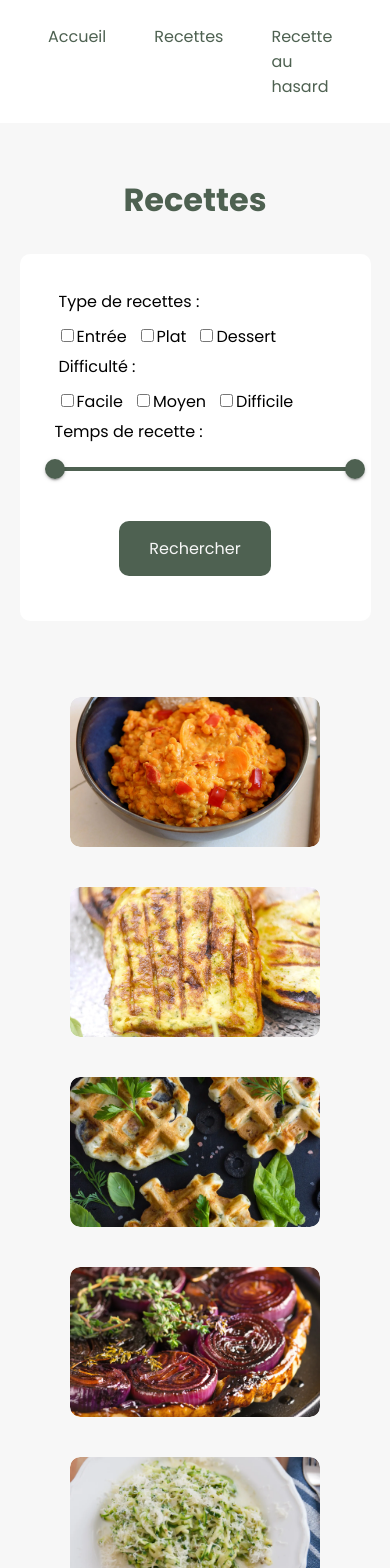
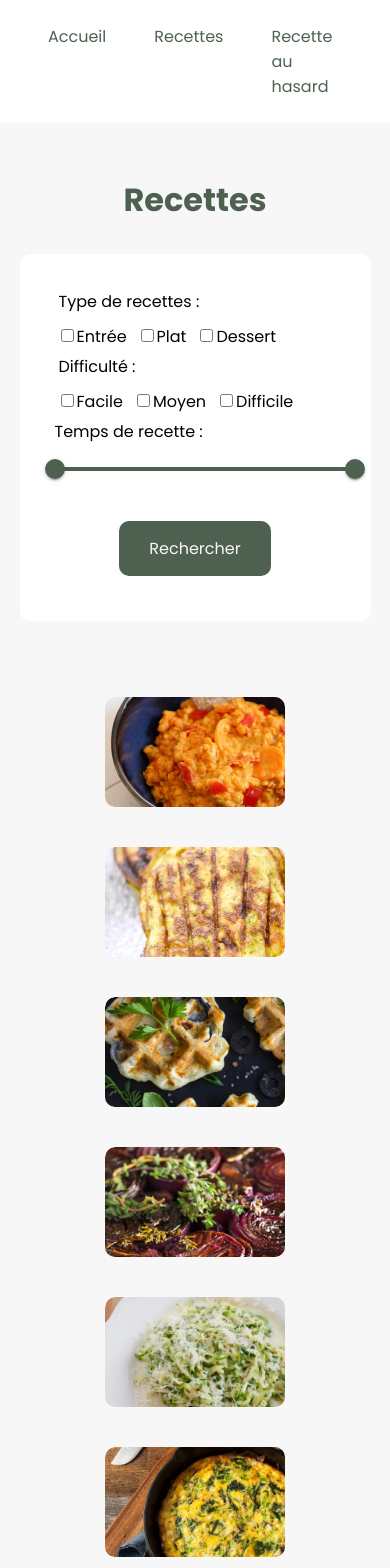
Before and after one commit to krauzeure/veggiefest, a Next.js app: page /recipes in a window 390 px wide. Shown: the top 1568 px of the page. Built offline with nearby package versions, Linux system fonts and the light colour scheme.

Commit message:
Editing search results on mobile

```diff
--- a/components/RecipeCard/RecipeCard.module.css
+++ b/components/RecipeCard/RecipeCard.module.css
@@ -58,3 +58,20 @@
   text-transform: capitalize;
   font-size: 0.8em;
 }
+
+@media screen and (max-width: 750px) {
+
+  .container {
+    width: 180px;
+    height: 110px;
+  }
+
+  .info {
+    width: 140px;
+  }
+
+  .container:hover .info {
+    transform: translateY(-180%);
+  }
+
+}
```
